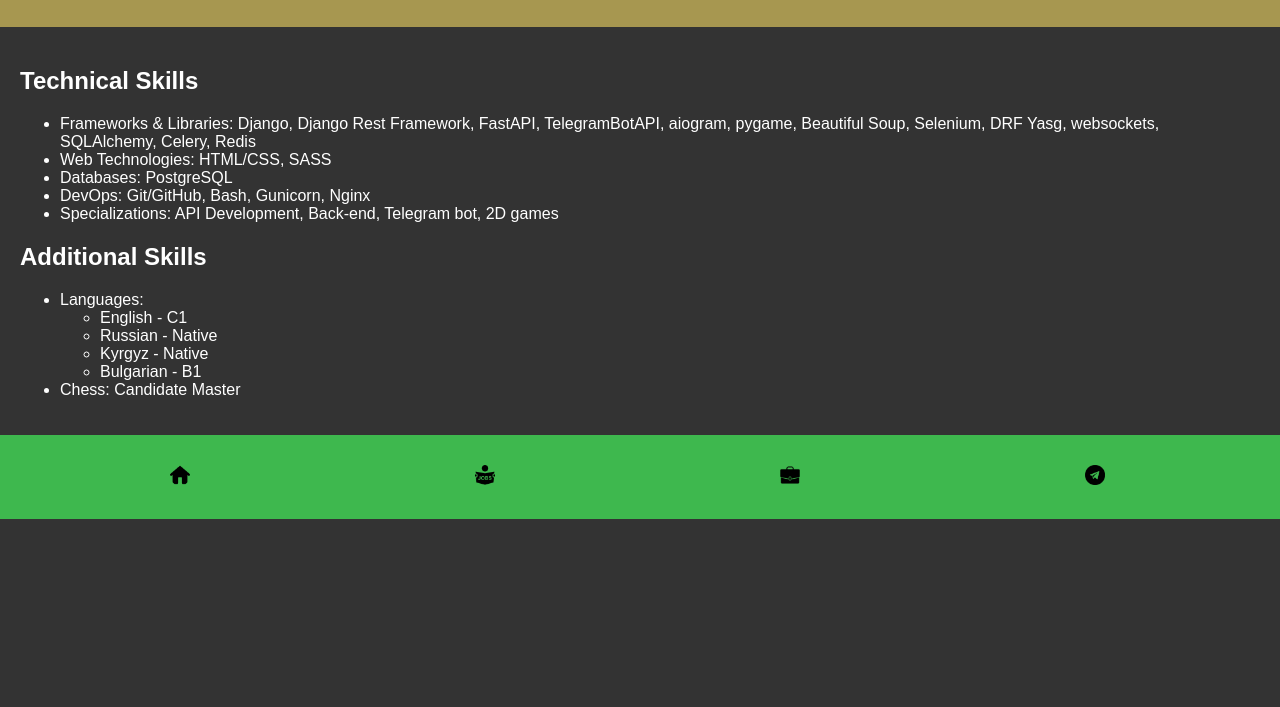
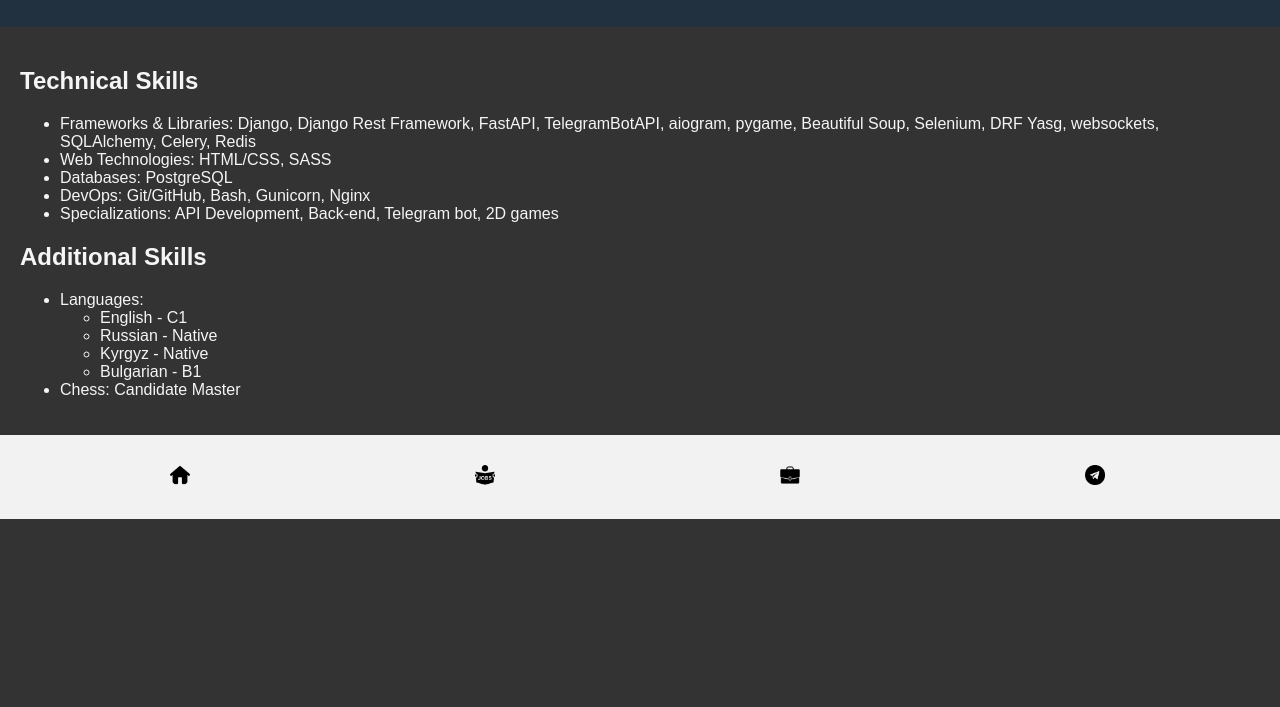
Before and after one commit to eurror/resume, a plain HTML site: page index.html in a window 1280 px wide. Shown: the part 93-800 px from the top of the page. Drawn offline with Linux system fonts and the dark colour scheme.

Commit message:
just testing colour style

```diff
--- a/style.css
+++ b/style.css
@@ -84,9 +84,9 @@ footer {
 
 @media (prefers-color-scheme: dark) {
     :root {
-        --background-color: #333333;
-        --text-color: #ffffff;
-        --header-color: #a79750;
-        --footer-color: #3eb84e;
+        --background-color: #333;
+        --text-color: #f5f5f5;
+        --header-color: #22313f;
+        --footer-color: #f2f2f2;
     }
 }
```
